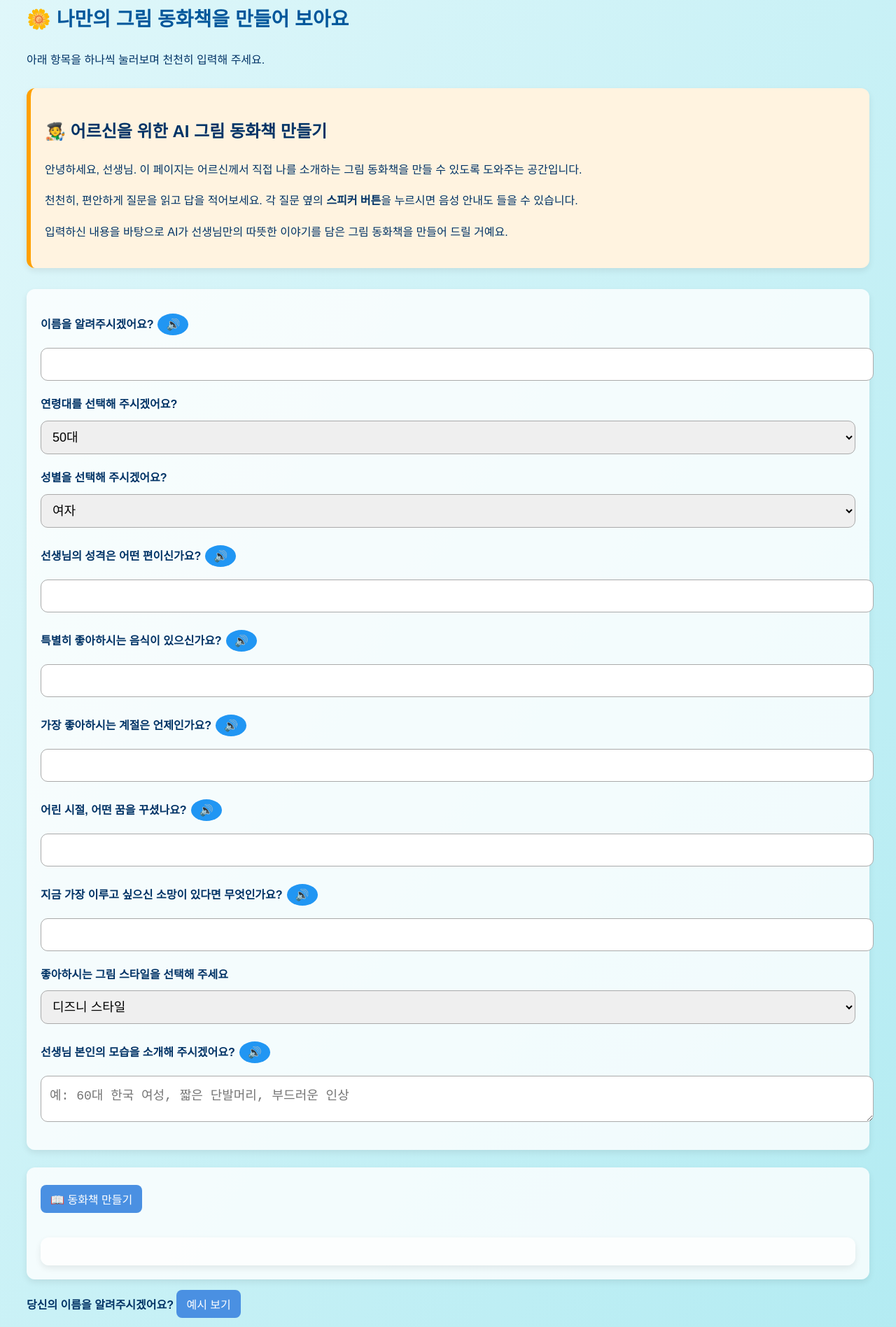
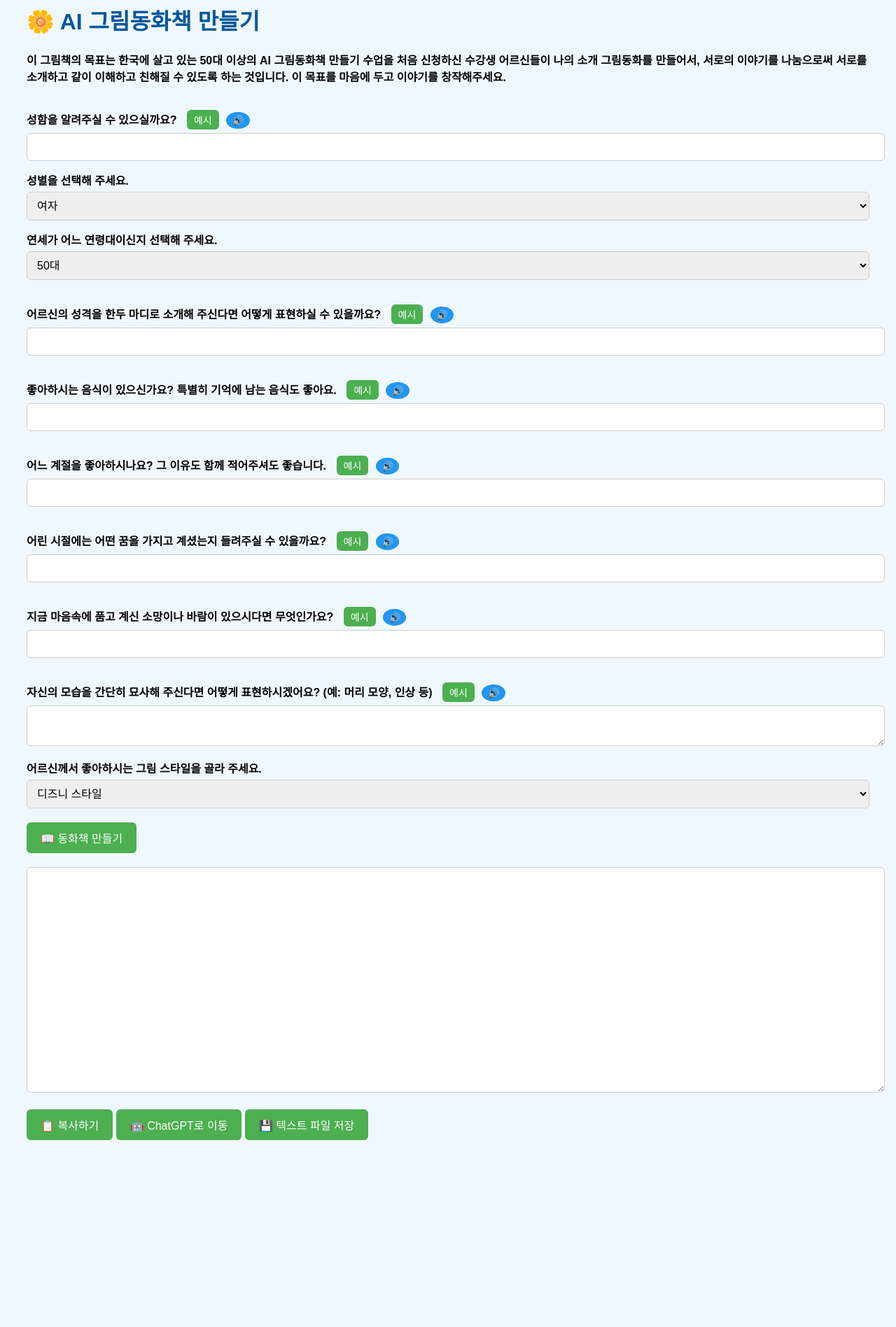
Before and after one commit to junsomom/seocho50plus, a plain HTML site: page intro_book.html in a window 1280 px wide. Shown: the part 54-1950 px from the top of the page at 70% size. After the commit the page ends 1721 px from the top, so only its background shows below. Drawn offline with Linux system fonts and the light colour scheme.

Commit message:
Update intro_book.html

```diff
--- a/intro_book.html
+++ b/intro_book.html
@@ -1,146 +1,125 @@
 
 <!DOCTYPE html>
-
 <html lang="ko">
 <head>
-<meta charset="utf-8"/>
-<title>🌼 나를 소개하는 그림 동화책 만들기</title>
+  <meta charset="utf-8">
+  <title>🌼 AI 그림동화책 만들기</title>
   <style>
-    body {
-      font-family: 'Nanum Gothic', sans-serif;
-      background: linear-gradient(to bottom right, #e0f7fa, #b2ebf2);
-      padding: 30px;
-      line-height: 1.8;
-      color: #003366;
+    body { font-family: 'Nanum Gothic', sans-serif; padding: 30px; background: #f0f8ff; }
+    h1 { color: #01579b; }
+    label { display: block; margin-top: 15px; font-weight: bold; }
+    input, textarea, select {
+      width: 100%; padding: 10px; margin-top: 5px;
+      font-size: 16px; border-radius: 6px; border: 1px solid #ccc;
     }
-    h1 {
-      font-size: 28px;
-      color: #01579b;
+    .example-button {
+      margin-left: 10px; padding: 4px 10px;
+      font-size: 14px; border-radius: 6px; border: none;
+      background-color: #4caf50; color: white; cursor: pointer;
     }
-    input, select, textarea {
-      width: 100%;
-      padding: 12px;
-      font-size: 18px;
-      border-radius: 10px;
-      border: 1px solid #aaa;
-      margin-top: 8px;
-      margin-bottom: 10px;
+    .voice-button {
+      margin-left: 6px; padding: 4px 8px;
+      font-size: 14px; border-radius: 50%;
+      background-color: #2196f3; color: white; border: none; cursor: pointer;
     }
     button {
-      background-color: #4a90e2;
-      color: white;
-      padding: 8px 14px;
-      font-size: 16px;
-      border: none;
-      border-radius: 8px;
-      cursor: pointer;
-      margin: 5px 5px 10px 0;
+      margin-top: 20px; padding: 10px 20px;
+      font-size: 16px; border-radius: 6px; border: none;
+      cursor: pointer; background-color: #4caf50; color: white;
     }
-    .section, .output {
-      background: #ffffffcc;
-      padding: 20px;
-      margin-top: 25px;
-      border-radius: 12px;
-      box-shadow: 0 4px 10px rgba(0, 0, 0, 0.08);
-    }
-    label {
-      font-weight: bold;
-      display: block;
-      margin-top: 10px;
-    }
-
-/* 예시 버튼 스타일 */
-.example-button {
-  background-color: #4caf50;
-  color: white;
-  padding: 6px 14px;
-  font-size: 16px;
-  border: none;
-  border-radius: 6px;
-  margin-left: 10px;
-  cursor: pointer;
-}
-
-/* 음성 버튼 스타일 */
-.voice-button {
-  background-color: #2196f3;
-  color: white;
-  padding: 6px 12px;
-  font-size: 16px;
-  border: none;
-  border-radius: 50%;
-  margin-left: 6px;
-  cursor: pointer;
-}
-
-@media (max-width: 600px) {
-  .example-button, .voice-button {
-    font-size: 14px;
-    padding: 10px;
-    margin-top: 8px;
-    display: inline-block;
-    width: auto;
-  }
-  input, select, textarea {
-    font-size: 16px;
-  }
-}
+    textarea#finalText { margin-top: 20px; height: 300px; }
+    .bolded { font-weight: bold; }
   </style>
 </head>
 <body>
-<!-- 👇 인삿말과 안내 섹션 from 0817 -->
-<body>
-<h1>🌼 나만의 그림 동화책을 만들어 보아요</h1>
-<p>아래 항목을 하나씩 눌러보며 천천히 입력해 주세요.</p>
-<div class="section" style="background-color: #fff3e0; border-left: 6px solid #ffa000; padding: 20px; margin-bottom: 30px; border-radius: 12px;">
-<h2>🧑‍🎨 어르신을 위한 AI 그림 동화책 만들기</h2>
-<p>안녕하세요, 선생님. 이 페이지는 어르신께서 직접 나를 소개하는 그림 동화책을 만들 수 있도록 도와주는 공간입니다.</p>
-<p>천천히, 편안하게 질문을 읽고 답을 적어보세요. 각 질문 옆의 <strong>스피커 버튼</strong>을 누르시면 음성 안내도 들을 수 있습니다.</p>
-<p>입력하신 내용을 바탕으로 AI가 선생님만의 따뜻한 이야기를 담은 그림 동화책을 만들어 드릴 거예요.</p>
-</div><div class="section">
-<label><span>이름을 알려주시겠어요?</span><button class="voice-button" onclick="speakText('이름을 입력해 주세요.')">🔊</button></label>
-<input id="name" type="text"/>
-<label><span>연령대를 선택해 주시겠어요?</span></label>
+  <h1>🌼 AI 그림동화책 만들기</h1>
+  <p><strong>이 그림책의 목표는 한국에 살고 있는 50대 이상의 AI 그림동화책 만들기 수업을 처음 신청하신 수강생 어르신들이 나의 소개 그림동화를 만들어서, 서로의 이야기를 나눔으로써 서로를 소개하고 같이 이해하고 친해질 수 있도록 하는 것입니다. 이 목표를 마음에 두고 이야기를 창작해주세요.</strong></p>
+
+  <label>성함을 알려주실 수 있으실까요?
+    <button class="example-button" onclick="setValue('name', '김영자')">예시</button>
+    <button class="voice-button" onclick="speakText('성함을 입력해 주세요.')">🔊</button>
+  </label>
+  <input id="name" type="text">
+
+  <label>성별을 선택해 주세요.</label>
+  <select id="gender">
+    <option>여자</option><option>남자</option>
+  </select>
+
+  <label>연세가 어느 연령대이신지 선택해 주세요.</label>
   <select id="age">
     <option>50대</option><option>60대</option><option>70대</option>
   </select>
-<label><span>성별을 선택해 주시겠어요?</span></label>
-<select id="gender">
-<option>여자</option><option>남자</option>
-</select>
-<label><span>선생님의 성격은 어떤 편이신가요?</span><button class="voice-button" onclick="speakText('당신의 성격을 간단히 소개해 주세요.')">🔊</button></label>
-<input id="personality" type="text"/>
-<label><span>특별히 좋아하시는 음식이 있으신가요?</span><button class="voice-button" onclick="speakText('좋아하는 음식을 입력해 주세요.')">🔊</button></label>
-<input id="food" type="text"/>
-<label><span>가장 좋아하시는 계절은 언제인가요?</span><button class="voice-button" onclick="speakText('좋아하는 계절을 알려 주세요.')">🔊</button></label>
-<input id="season" type="text"/>
-<label><span>어린 시절, 어떤 꿈을 꾸셨나요?</span><button class="voice-button" onclick="speakText('어릴 적 꿈은 무엇이었나요?')">🔊</button></label>
-<input id="dream" type="text"/>
-<label><span>지금 가장 이루고 싶으신 소망이 있다면 무엇인가요?</span><button class="voice-button" onclick="speakText('지금의 소망은 무엇인가요?')">🔊</button></label>
-<input id="wish" type="text"/>
-<label><span>좋아하시는 그림 스타일을 선택해 주세요</span></label>
+
+  <label>어르신의 성격을 한두 마디로 소개해 주신다면 어떻게 표현하실 수 있을까요?
+    <button class="example-button" onclick="setValue('personality', '차분하고 따뜻한 성격이에요.')">예시</button>
+    <button class="voice-button" onclick="speakText('성격을 입력해 주세요.')">🔊</button>
+  </label>
+  <input id="personality" type="text">
+
+  <label>좋아하시는 음식이 있으신가요? 특별히 기억에 남는 음식도 좋아요.
+    <button class="example-button" onclick="setValue('food', '따뜻한 미역국')">예시</button>
+    <button class="voice-button" onclick="speakText('좋아하시는 음식을 알려 주세요.')">🔊</button>
+  </label>
+  <input id="food" type="text">
+
+  <label>어느 계절을 좋아하시나요? 그 이유도 함께 적어주셔도 좋습니다.
+    <button class="example-button" onclick="setValue('season', '가을')">예시</button>
+    <button class="voice-button" onclick="speakText('좋아하는 계절을 알려 주세요.')">🔊</button>
+  </label>
+  <input id="season" type="text">
+
+  <label>어린 시절에는 어떤 꿈을 가지고 계셨는지 들려주실 수 있을까요?
+    <button class="example-button" onclick="setValue('dream', '선생님이 되고 싶었어요')">예시</button>
+    <button class="voice-button" onclick="speakText('어릴 적 꿈을 말씀해 주세요.')">🔊</button>
+  </label>
+  <input id="dream" type="text">
+
+  <label>지금 마음속에 품고 계신 소망이나 바람이 있으시다면 무엇인가요?
+    <button class="example-button" onclick="setValue('wish', '그림책 작가가 되고 싶어요')">예시</button>
+    <button class="voice-button" onclick="speakText('지금의 소망을 말씀해 주세요.')">🔊</button>
+  </label>
+  <input id="wish" type="text">
+
+  <label>자신의 모습을 간단히 묘사해 주신다면 어떻게 표현하시겠어요? (예: 머리 모양, 인상 등)
+    <button class="example-button" onclick="setValue('appearance', '60대 한국 여성, 짧은 단발머리, 부드러운 인상')">예시</button>
+    <button class="voice-button" onclick="speakText('외모를 묘사해 주세요.')">🔊</button>
+  </label>
+  <textarea id="appearance"></textarea>
+
+  <label>어르신께서 좋아하시는 그림 스타일을 골라 주세요.</label>
   <select id="style">
     <option>디즈니 스타일</option>
     <option>지브리 스타일</option>
     <option>연필 소묘 스타일</option>
     <option>수채화 스타일</option>
   </select>
-<label><span>선생님 본인의 모습을 소개해 주시겠어요?</span><button class="voice-button" onclick="speakText('당신의 외모나 인상을 간단히 묘사해 주세요.')">🔊</button></label>
-<textarea id="appearance" placeholder="예: 60대 한국 여성, 짧은 단발머리, 부드러운 인상"></textarea>
-</div>
-<div class="section">
+
   <button onclick="generateStory()">📖 동화책 만들기</button>
-<div class="output" id="storyOutput"></div>
-</div>
+
+  <textarea id="finalText" readonly></textarea><br>
+  <button onclick="copyToClipboard()">📋 복사하기</button>
+  <a href="https://chat.openai.com/" target="_blank"><button>🤖 ChatGPT로 이동</button></a>
+  <button onclick="downloadText()">💾 텍스트 파일 저장</button>
+
 <script>
 function setValue(id, value) {
-      document.getElementById(id).value = value;
+  const el = document.getElementById(id);
+  el.value = value;
+  el.classList.add("bolded");
+}
+
+function speakText(text) {
+  const synth = window.speechSynthesis;
+  const utter = new SpeechSynthesisUtterance(text);
+  utter.lang = 'ko-KR';
+  synth.speak(utter);
 }
 
 function generateStory() {
   const name = document.getElementById('name').value;
+  const gender = document.getElementById('gender').value;
   const age = document.getElementById('age').value;
-      const gender = document.getElementById('gender').value;
   const personality = document.getElementById('personality').value;
   const food = document.getElementById('food').value;
   const season = document.getElementById('season').value;
@@ -149,51 +128,55 @@
   const style = document.getElementById('style').value;
   const appearance = document.getElementById('appearance').value;
 
-      const pages = [
+  const story =
 `📘 나의 시작
-저는 ${age}의 ${gender} ${name}입니다. ${food}을(를) 좋아하던 아이였지요.`,
-        `📘 성격과 계절
-저는 ${personality} 성격을 가졌고 ${season}을 좋아해요.`,
-        `📘 어린 시절의 꿈
-어릴 적 꿈은 ${dream}였어요.`,
-        `📘 지금의 나
-지금은 ${wish}라는 새로운 꿈을 꾸고 있어요.`,
-        `📘 앞으로의 다짐
-저의 이야기는 끝나지 않았어요. 꿈을 향해 따뜻하게 걸어갑니다.`
-      ];
+저는 $${age}의 $${gender} $${name}입니다. $${food}을(를) 좋아하던 아이였지요.
+[이미지 프롬프트] $${appearance}, $${style}, page 1
 
-      const prompts = pages.map((_, i) => `${appearance}, ${style}, page ${i + 1}`);
+📘 성격과 계절
+저는 $${personality} 성격을 가졌고 $${season}을 좋아해요.
+[이미지 프롬프트] $${appearance}, $${style}, page 2
 
-      let result = `<h2>📖 ${name}님의 그림 동화책</h2>`;
-      pages.forEach((p, i) => {
-        result += `<h3>${p.split("\n")[0]}</h3><p>${p.split("\n")[1]}</p>`;
-        result += `<textarea readonly>${prompts[i]}</textarea><br>`;
-      });
+📘 어린 시절의 꿈
+어릴 적 꿈은 $${dream}였어요.
+[이미지 프롬프트] $${appearance}, $${style}, page 3
 
-      result += `<p>위의 문장과 그림 설명은 ChatGPT나 이미지 생성 도구(Google FX 등)에 붙여 넣어 사용하실 수 있습니다.</p>`;
-      document.getElementById('storyOutput').innerHTML = result;
-      document.getElementById('storyOutput').style.display = 'block';
+📘 지금의 나
+지금은 $${wish}라는 새로운 꿈을 꾸고 있어요.
+[이미지 프롬프트] $${appearance}, $${style}, page 4
+
+📘 앞으로의 다짐
+저의 이야기는 끝나지 않았어요. 꿈을 향해 따뜻하게 걸어갑니다.
+[이미지 프롬프트] $${appearance}, $${style}, page 5`;
+
+  document.getElementById('finalText').value = story
+    .replaceAll("$${name}", name)
+    .replaceAll("$${gender}", gender)
+    .replaceAll("$${age}", age)
+    .replaceAll("$${personality}", personality)
+    .replaceAll("$${food}", food)
+    .replaceAll("$${season}", season)
+    .replaceAll("$${dream}", dream)
+    .replaceAll("$${wish}", wish)
+    .replaceAll("$${appearance}", appearance)
+    .replaceAll("$${style}", style);
 }
-  </script>
-<script>
-<script>
-function speakText(text) {
-  const synth = window.speechSynthesis;
-  if (synth.speaking) {
-    return; // Prevent overlapping speech
+
+function copyToClipboard() {
+  const textArea = document.getElementById('finalText');
+  textArea.select();
+  document.execCommand("copy");
+  alert("동화책 내용이 복사되었습니다. ChatGPT에 붙여넣어 보세요!");
 }
-  const utter = new SpeechSynthesisUtterance(text);
-  utter.lang = 'ko-KR';
-  synth.speak(utter);
+
+function downloadText() {
+  const text = document.getElementById('finalText').value;
+  const blob = new Blob([text], { type: 'text/plain;charset=utf-8' });
+  const link = document.createElement('a');
+  link.href = URL.createObjectURL(blob);
+  link.download = '나의_그림동화책.txt';
+  link.click();
 }
 </script>
 </body>
 </html>
-
-<!-- 👇 개선된 입력 폼 섹션 from 0823 -->
-
-    <label>당신의 이름을 알려주시겠어요?
-      <button class="example-btn" onclick="fillExample('name', '김영자')">예시 보기</button>
-    </label>
-    <input id="name" placeholder="예: 김영자">
-  </div>
```
Lines whose indentation alone changed are shown as unchanged.
